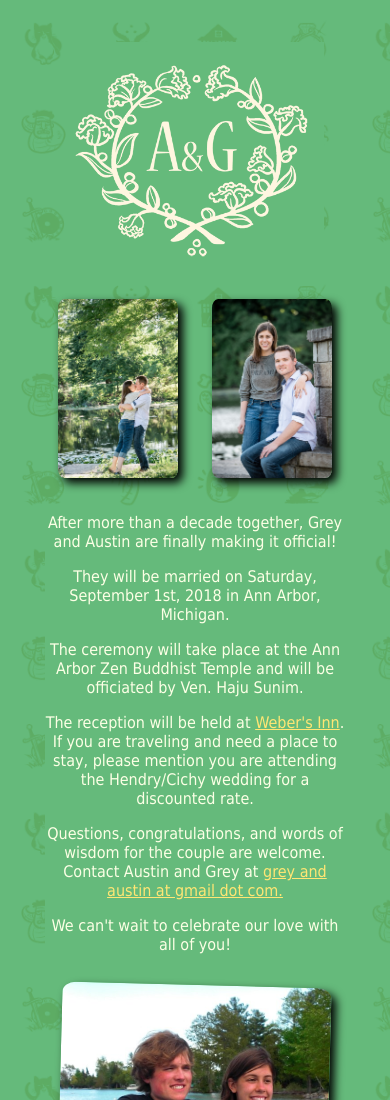
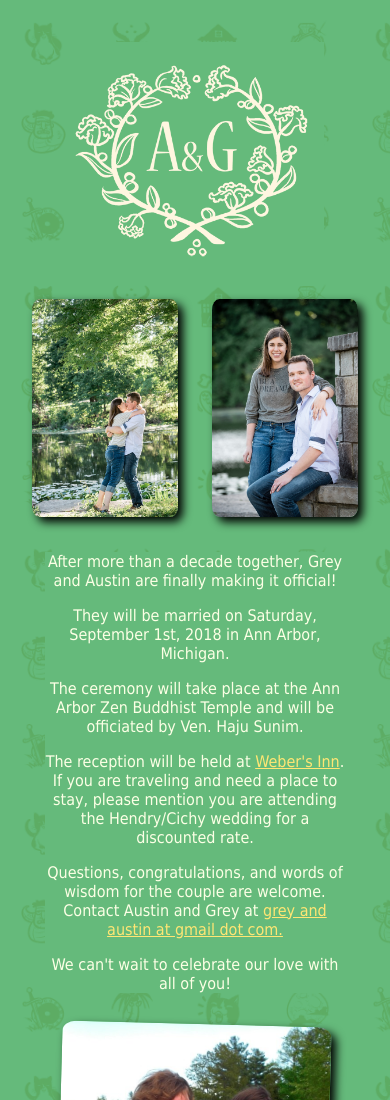
Before and after one commit to hendryau/austinandgrey.com, a plain HTML site: page index.html in a window 390 px wide. Shown: the top 1100 px of the page. Drawn offline with Linux system fonts and the light colour scheme.

Commit message:
fix imgs

```diff
--- a/index.html
+++ b/index.html
@@ -84,7 +84,7 @@ a:hover {
 		margin-right: 10%;
 	}
 	.first-imgs img {
-		max-width: 120px;
+		max-width: 39%;
 	}
 }
 
```
